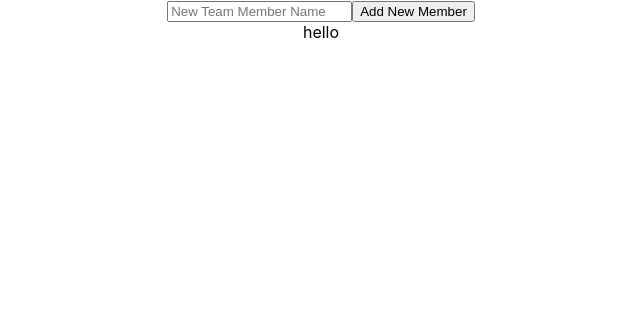
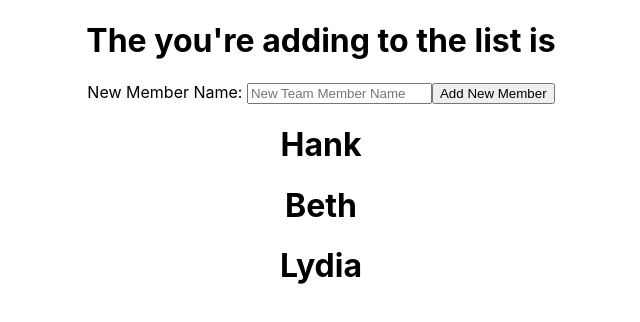
Before and after one commit to bloominstituteoftechnology/team-builder, a React (Create React App) app in the folder team-builder/: page / in a window 1280 px wide. Shown: the top 322 px of the page, without its empty margins (319-959 px from the left). Built offline with nearby package versions, Linux system fonts and the light colour scheme.

Commit message:
some real progress :)

```diff
--- a/team-builder/src/App.js
+++ b/team-builder/src/App.js
@@ -1,5 +1,4 @@
 import './App.css';
-import TeamList from './components/TeamList.js';
 import TeamForm from './components/TeamForm.js';
 
 
--- a/team-builder/src/components/TeamForm.js
+++ b/team-builder/src/components/TeamForm.js
@@ -2,16 +2,40 @@ import React, { useState } from 'react';
 import TeamList from './TeamList.js';
 
 function TeamForm(props) {
-  const [teamMember, setTeamMember] = useState(props);
-  const teamMembers = props;
+  const [name, setName] = useState();
+  const teamMembers = props.teamMembers;
+  const [list, setList] = useState(teamMembers);
 
   return (
     <div>
       <form>
-        <input type='text' placeholder='New Team Member Name'/>
-        <input type='submit' value='Add New Member' />
+
+        <h1>The you're adding to the list is <span defaultValue='not known'>{name}</span></h1>
+
+        New Member Name: <input
+          onChange={event => {
+            setName(event.target.value);
+          }}
+
+          id='name'
+          type='text'
+          placeholder='New Team Member Name'
+        />
+        <input
+          onClick={event => {
+            setList([...list, name]);
+            event.preventDefault(e => {
+              event.document.querySelector('#name').value = '';
+
+            });
+          }}
+          id='submit'
+          type='submit'
+          value='Add New Member'
+        />
+
       </form>
-      <TeamList teamMembers={teamMembers} />
+      <TeamList teamMembers={list} name={name} />
     </div>
   );
 }
--- a/team-builder/src/components/TeamList.js
+++ b/team-builder/src/components/TeamList.js
@@ -1,11 +1,12 @@
-import React from 'react'
+import React, { useState } from 'react';
 
 const TeamList = (props) => {
-  const teamMembers = props;
+  const teamMembers = props.teamMembers;
   console.log(teamMembers)
 
+
   return (
-    <div>hello</div>
+    <div>{teamMembers.map((e, i) => <h1 key={i}>{e}</h1>)}</div>
   );
 };
 
```
